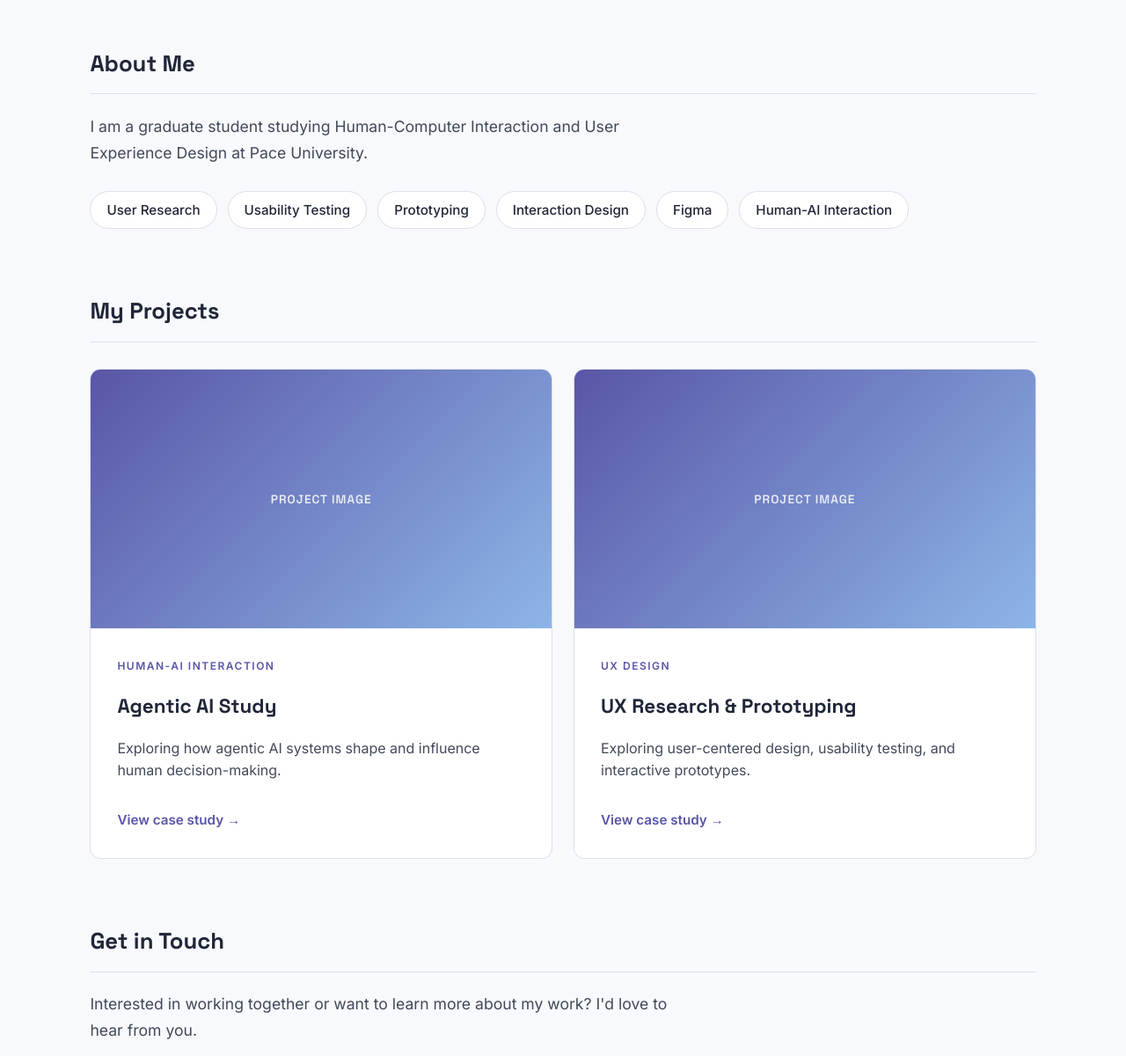
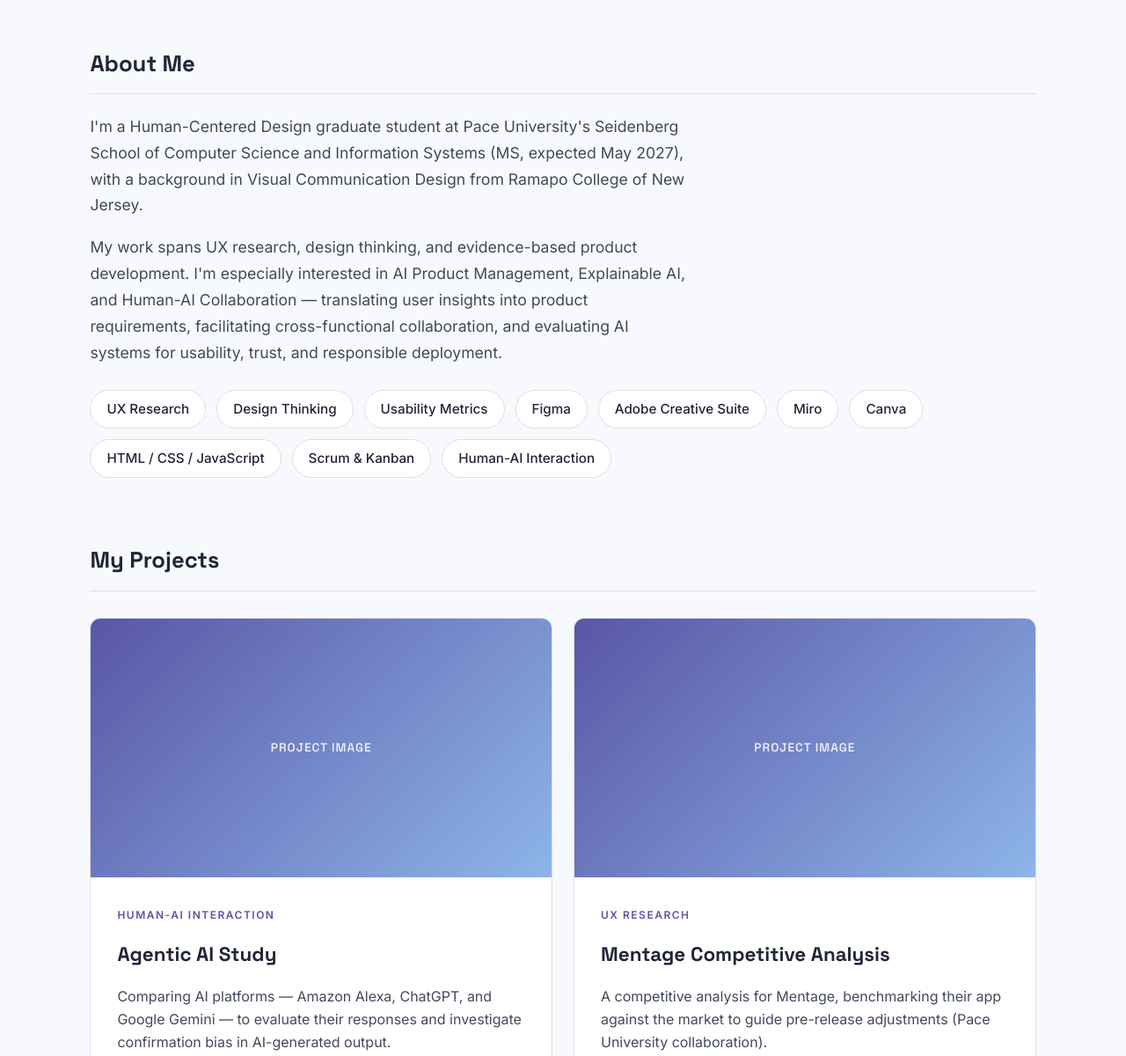
Before and after one commit to breestopper/breestopper.github.io, a plain HTML site: page index.html in a window 1280 px wide. Shown: the part 620-1820 px from the top of the page at 88% size. Drawn offline with Linux system fonts and the light colour scheme.

Commit message:
Personalize portfolio content from resume
- Hero: real intro reflecting Human-Centered Design focus (AI PM,
  Explainable AI, Human-AI Collaboration)
- About: real bio (Pace MS, Ramapo BA) and accurate skills list
  (Figma, Adobe CS, Miro, Canva, HTML/CSS/JS, Scrum/Kanban)
- Projects: Agentic AI Study now describes the real AI platform
  comparison (Alexa/ChatGPT/Gemini); second card is now the real
  Mentage competitive analysis project
- Contact: real email (bree.n.stopper@pace.edu)
- Case study: filled overview, problem, research, and meta with real
  project details; left remaining sections as guided placeholders
- LinkedIn URL and resume.pdf remain as TODO for upload

```diff
--- a/index.html
+++ b/index.html
@@ -27,14 +27,13 @@
     <main>
         <!-- Hero -->
         <section class="hero" id="home">
-            <p class="hero-eyebrow">UX &amp; HCI Designer</p>
+            <p class="hero-eyebrow">Human-Centered Design</p>
             <h1>Brianna Stopper</h1>
             <p class="tagline">Design Portfolio</p>
             <p class="hero-intro">
-                I'm a Human-Computer Interaction graduate student designing
-                human-centered, research-driven interfaces — with a focus on
-                human-AI interaction.
-                <!-- TODO: personalize this one-liner -->
+                I'm a Human-Centered Design graduate student passionate about
+                AI Product Management, Explainable AI, and Human-AI Collaboration —
+                turning user insights into evidence-based product decisions.
             </p>
             <div class="hero-actions">
                 <a class="btn btn-primary" href="#projects">View Work</a>
@@ -46,17 +45,30 @@
         <section id="about">
             <h2>About Me</h2>
             <p>
-                I am a graduate student studying
-                Human-Computer Interaction and User Experience Design at Pace University.
-                <!-- TODO: expand with your background, interests, and what drives your design work. -->
+                I'm a Human-Centered Design graduate student at Pace University's
+                Seidenberg School of Computer Science and Information Systems
+                (MS, expected May 2027), with a background in Visual Communication
+                Design from Ramapo College of New Jersey.
+            </p>
+            <p>
+                My work spans UX research, design thinking, and evidence-based
+                product development. I'm especially interested in AI Product
+                Management, Explainable AI, and Human-AI Collaboration — translating
+                user insights into product requirements, facilitating cross-functional
+                collaboration, and evaluating AI systems for usability, trust, and
+                responsible deployment.
             </p>
 
             <ul class="skills" aria-label="Skills and tools">
-                <li>User Research</li>
-                <li>Usability Testing</li>
-                <li>Prototyping</li>
-                <li>Interaction Design</li>
+                <li>UX Research</li>
+                <li>Design Thinking</li>
+                <li>Usability Metrics</li>
                 <li>Figma</li>
+                <li>Adobe Creative Suite</li>
+                <li>Miro</li>
+                <li>Canva</li>
+                <li>HTML / CSS / JavaScript</li>
+                <li>Scrum &amp; Kanban</li>
                 <li>Human-AI Interaction</li>
             </ul>
         </section>
@@ -77,26 +89,28 @@
                         <span class="project-category">HUMAN-AI INTERACTION</span>
                         <h3>Agentic AI Study</h3>
                         <p>
-                            Exploring how agentic AI systems shape and
-                            influence human decision-making.
+                            Comparing AI platforms — Amazon Alexa, ChatGPT, and
+                            Google Gemini — to evaluate their responses and
+                            investigate confirmation bias in AI-generated output.
                         </p>
                         <span class="project-link">View case study &rarr;</span>
                     </div>
                 </a>
 
-                <!-- TODO: point href to a case-study page (e.g. projects/ux-research.html) -->
-                <a class="project-card" href="#projects" aria-label="View project: UX Research &amp; Prototyping">
+                <!-- TODO: point href to a case-study page (e.g. projects/mentage.html) -->
+                <a class="project-card" href="#projects" aria-label="View project: Mentage Competitive Analysis">
                     <div class="project-thumb" aria-hidden="true">
                         <span>Project Image</span>
                     </div>
                     <div class="project-content">
-                        <span class="project-category">UX DESIGN</span>
-                        <h3>UX Research &amp; Prototyping</h3>
+                        <span class="project-category">UX RESEARCH</span>
+                        <h3>Mentage Competitive Analysis</h3>
                         <p>
-                            Exploring user-centered design, usability testing,
-                            and interactive prototypes.
+                            A competitive analysis for Mentage, benchmarking their
+                            app against the market to guide pre-release adjustments
+                            (Pace University collaboration).
                         </p>
-                        <span class="project-link">View case study &rarr;</span>
+                        <span class="project-link">Coming soon</span>
                     </div>
                 </a>
 
@@ -111,10 +125,11 @@
                 I'd love to hear from you.
             </p>
             <div class="contact-links">
-                <!-- TODO: replace placeholders with your real links -->
-                <a class="btn btn-primary" href="mailto:your.email@example.com">Email Me</a>
+                <a class="btn btn-primary" href="mailto:bree.n.stopper@pace.edu">Email Me</a>
+                <!-- TODO: replace with your real LinkedIn profile URL -->
                 <a class="btn btn-ghost" href="https://www.linkedin.com/in/your-handle" target="_blank" rel="noopener">LinkedIn</a>
                 <a class="btn btn-ghost" href="https://github.com/breestopper" target="_blank" rel="noopener">GitHub</a>
+                <!-- TODO: upload resume.pdf to the repo root for this link to work -->
                 <a class="btn btn-ghost" href="resume.pdf" target="_blank" rel="noopener">Resume</a>
             </div>
         </section>
```
Also changed, not shown: projects/ai-voice.html (+25 -18 lines).
